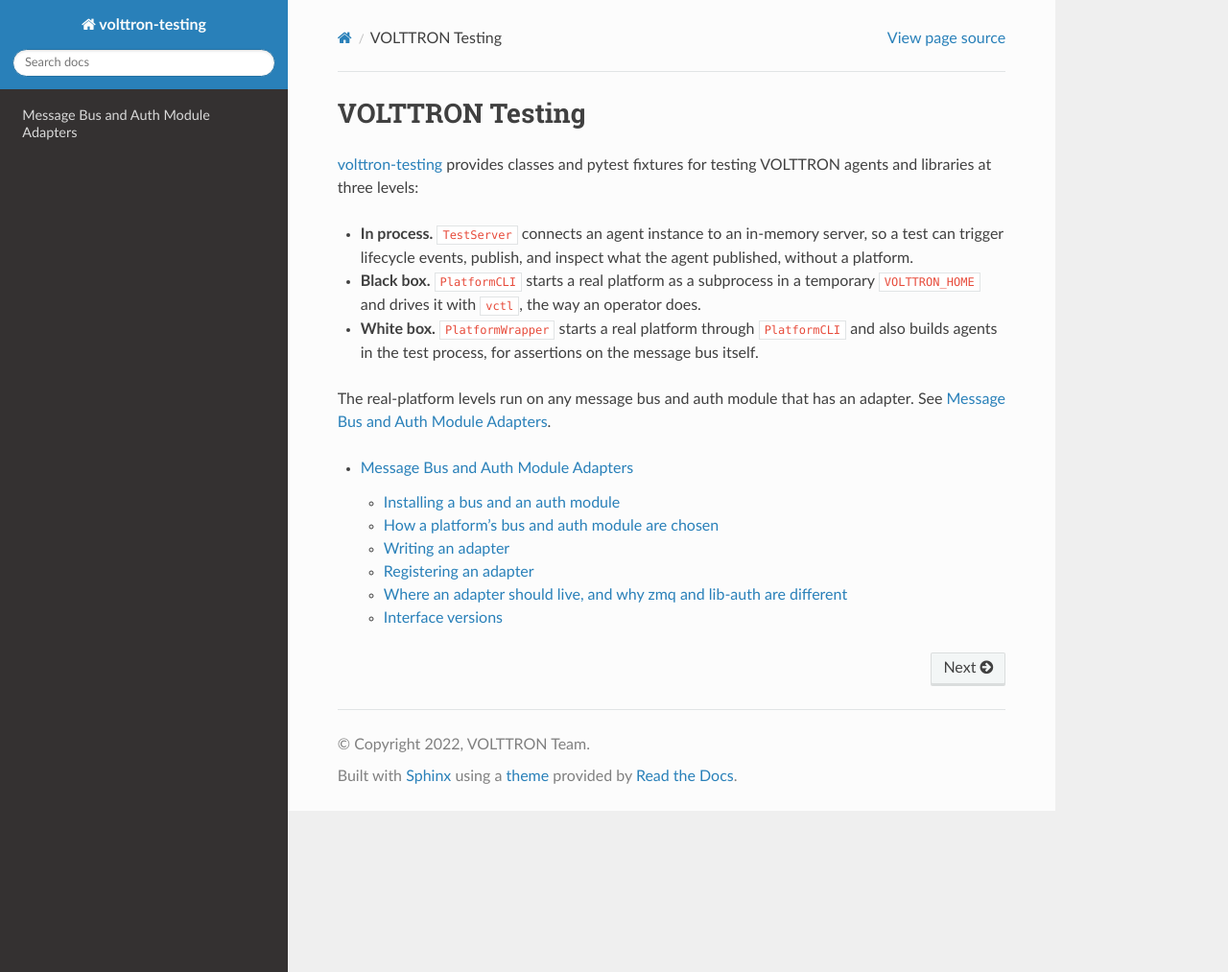
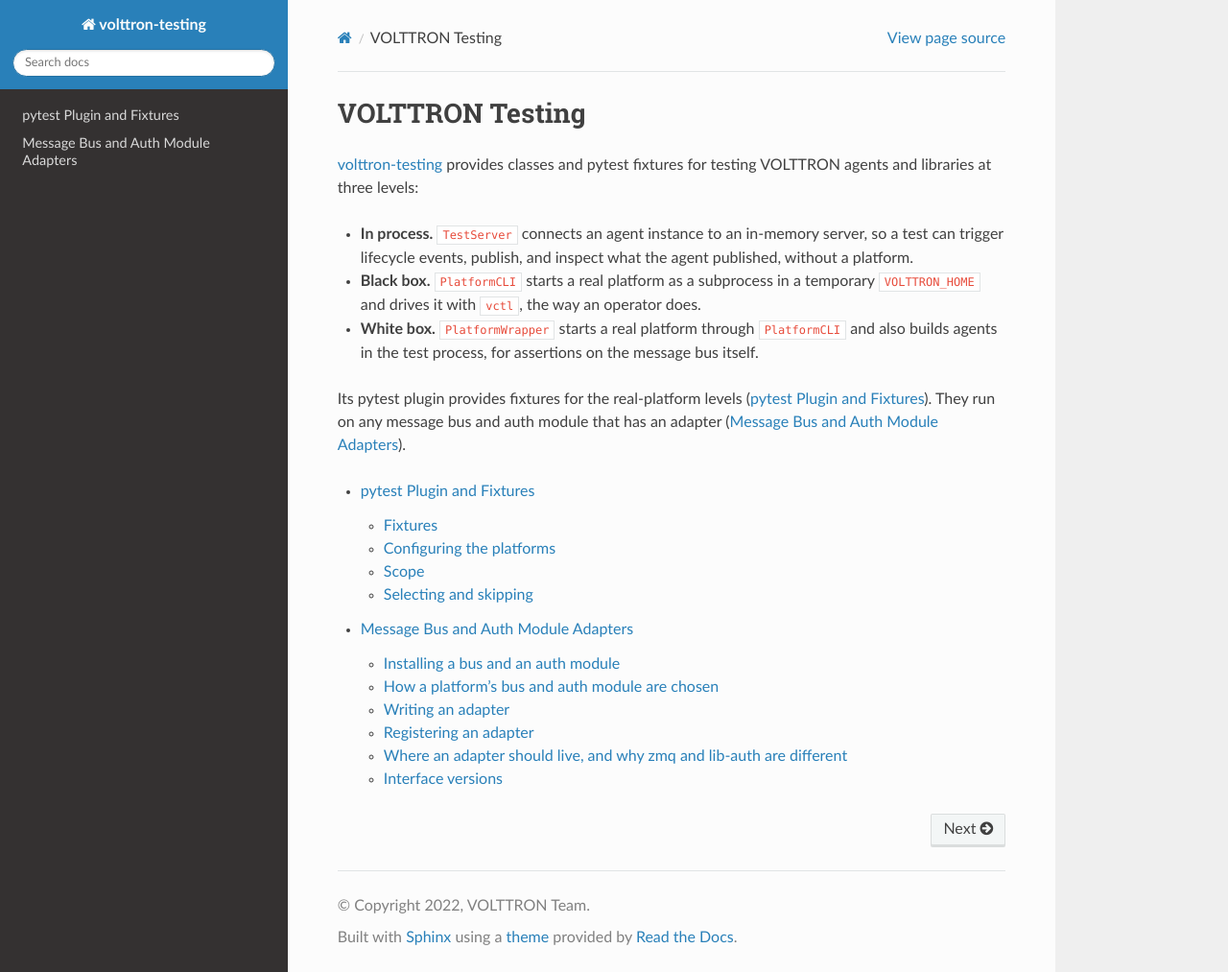
Before and after one commit to eclipse-volttron/volttron-testing, a Sphinx documentation site: the page built from docs/source/index.rst, in a window 1280 px wide and 1013 px high. Shown: the whole window at 96% size. Built offline with Sphinx 7.4.7 and the Read the Docs theme 3.1.0, drawn with Linux system fonts in a browser that asks for light colours; part of the change alters nothing that is shown.

Commit message:
Docs: pytest plugin and fixtures page

```diff
--- /dev/null
+++ b/docs/source/fixtures.rst
@@ -0,0 +1,102 @@
+.. _Testing-Fixtures:
+
+==========================
+pytest Plugin and Fixtures
+==========================
+
+Installing volttron-testing installs a pytest plugin, ``volttrontesting.plugin``, which pytest loads automatically.
+It provides fixtures that start real platforms, a fixture for test certificates, markers and command-line options.
+Loading it imports nothing heavy: the platform fixtures import their code only when a test uses them.
+
+The older fixtures built on ``PlatformWrapper`` (``volttron_instance``, ``platforms`` and others) are not part of the
+plugin. A repository that uses them keeps importing them in its ``conftest.py``:
+
+.. code-block:: python
+
+   from volttrontesting.fixtures.volttron_platform_fixtures import *
+
+
+Fixtures
+========
+
+``platform_cli``
+    A started ``PlatformCLI``: a real platform in a temporary ``VOLTTRON_HOME``, driven with ``vctl``.
+
+``web_platform``
+    A separate started ``PlatformCLI`` with the web service and one web user, available as
+    ``web_platform.web_user``.
+
+``platform_driver``
+    The Platform Driver installed on ``platform_cli``, as a ``DriverHandle``. It offers:
+
+    - ``store_registry(name, rows_or_path)``;
+    - ``store_device(topic, config)``;
+    - ``get``, ``set`` and ``revert`` for points;
+    - ``cli``, the platform.
+
+    To put the driver on another platform, for example ``web_platform``, call
+    ``volttrontesting.plugin.install_platform_driver(cli)``.
+
+``certs``
+    A ``CertificateSet`` in a temporary directory: a CA, server certificates (``certs.server(name, dns=..., ips=...)``)
+    and client certificates (``certs.client(name)``), as PEM files.
+
+The driver source is the Platform Driver checkout when one can be found, and its PyPI name otherwise (see
+``AgentSources``).
+
+
+Configuring the platforms
+=========================
+
+Override the options fixtures in your ``conftest.py``. Each returns ``PlatformCLI`` keyword arguments. Keep them
+session-scoped:
+
+.. code-block:: python
+
+   import pytest
+   from volttrontesting.plugin import WebUser
+
+   @pytest.fixture(scope="session")
+   def platform_cli_options():
+       return dict(instance_name="my-tests")
+
+   @pytest.fixture(scope="session")
+   def web_platform_options():
+       return dict(rpc_allow_list=["platform.control: peerlist"])
+
+   @pytest.fixture(scope="session")
+   def web_user():
+       return WebUser("admin", "a fixed password")
+
+
+Scope
+=====
+
+By default each test module gets its own platform. To share one platform across a package or the whole session,
+set ``volttron_platform_scope`` in the pytest configuration, or pass ``--volttron-platform-scope`` on the command
+line:
+
+.. code-block:: toml
+
+   [tool.pytest.ini_options]
+   volttron_platform_scope = "session"
+
+A wider scope is faster but shares state between modules: installed agents, configuration store entries and
+authorization changes.
+
+
+Selecting and skipping
+======================
+
+``VOLTTRON_TESTING_SKIP_PLATFORM=1``
+    Skips every test that uses a platform fixture. Without it, such tests also skip, with the reason, when the
+    environment cannot start a platform: ``volttron`` or ``vctl`` is missing, there is no message bus or auth module,
+    or the Platform Driver is missing for ``platform_driver``.
+
+``-m "not platform"``
+    Deselects those tests. The plugin marks every test that uses a platform fixture with ``platform``. It also
+    registers the ``docker`` and ``slow`` markers.
+
+``--messagebus`` (or ``VOLTTRON_TEST_MESSAGEBUS``)
+    The buses the platform fixtures run on, comma-separated. By default each runs once per available bus, with ids
+    such as ``zmq-libauth``. See :ref:`Testing-Adapters`.
--- a/docs/source/index.rst
+++ b/docs/source/index.rst
@@ -14,10 +14,11 @@ VOLTTRON agents and libraries at three levels:
 * **White box.** ``PlatformWrapper`` starts a real platform through ``PlatformCLI`` and also builds agents in the
   test process, for assertions on the message bus itself.
 
-The real-platform levels run on any message bus and auth module that has an adapter. See
-:ref:`Testing-Adapters`.
+Its pytest plugin provides fixtures for the real-platform levels (:ref:`Testing-Fixtures`). They run on any message
+bus and auth module that has an adapter (:ref:`Testing-Adapters`).
 
 .. toctree::
    :maxdepth: 2
 
+   fixtures
    adapters
```
